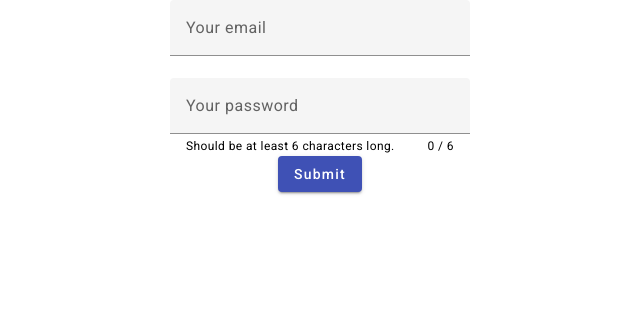
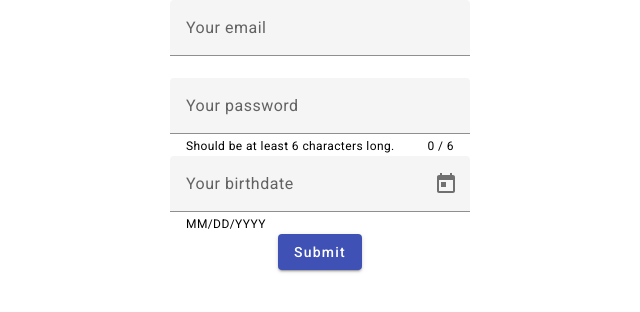
Before and after one commit to med31/angular-material-learn, an Angular app: page /signup in a window 1280 px wide. Shown: the top 312 px of the page, without its empty margins (320-960 px from the left). Built offline with nearby package versions, Linux system fonts and the light colour scheme.

Commit message:
add mat-datepicker

```diff
--- a/src/app/app.module.ts
+++ b/src/app/app.module.ts
@@ -18,6 +18,8 @@
 import {MatInputModule} from "@angular/material/input";
 import { FlexLayoutModule } from '@angular/flex-layout';
 import {FormsModule} from "@angular/forms";
+import {MatDatepickerModule} from "@angular/material/datepicker";
+import {MatNativeDateModule} from "@angular/material/core";
 
 @NgModule({
   declarations: [
@@ -40,7 +42,8 @@
     MatFormFieldModule,
     MatInputModule,
     FormsModule,
-    FlexLayoutModule
+    FlexLayoutModule,
+    MatDatepickerModule, MatNativeDateModule
   ],
   providers: [],
   bootstrap: [AppComponent]
--- a/src/app/auth/signup/signup.component.html
+++ b/src/app/auth/signup/signup.component.html
@@ -10,6 +10,12 @@
       <mat-hint align="end">{{pwInput.value?.length}} / 6</mat-hint>
       <mat-error>Has to be at least 6 characters long.</mat-error>
     </mat-form-field>
+    <mat-form-field>
+      <input matInput [matDatepicker]="picker" placeholder="Your birthdate">
+      <mat-hint>MM/DD/YYYY</mat-hint>
+      <mat-datepicker-toggle matIconSuffix [for]="picker"></mat-datepicker-toggle>
+      <mat-datepicker #picker></mat-datepicker>
+    </mat-form-field>
     <button type="submit" mat-raised-button color="primary">Submit</button>
   </form>
 </section>
```
